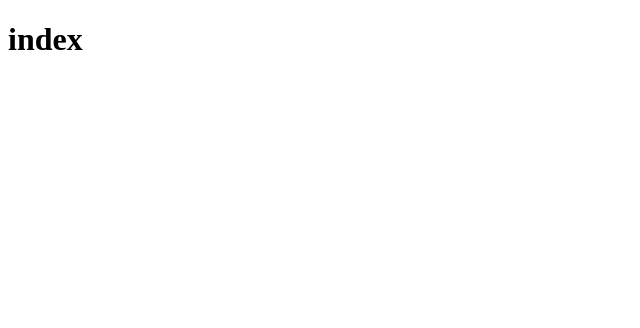
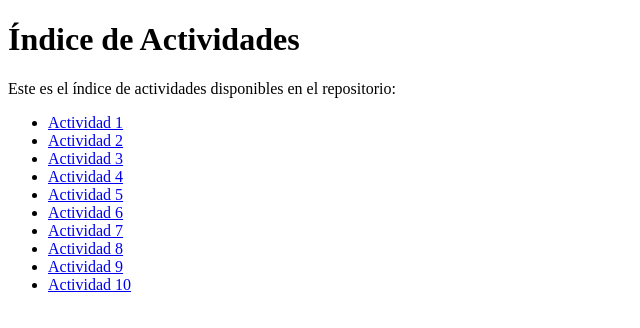
Before and after one commit to jorgeZamZ/PrograWeb1, a plain HTML site: page index.html in a window 1280 px wide. Shown: the whole page, without its empty margins (0-640 px from the left). Drawn offline with Linux system fonts and the light colour scheme.

Commit message:
Update index.html

```diff
--- a/index.html
+++ b/index.html
@@ -1,11 +1,24 @@
 <!DOCTYPE html>
-<html lang="en">
+<html lang="es">
 <head>
     <meta charset="UTF-8">
     <meta name="viewport" content="width=device-width, initial-scale=1.0">
-    <title>Document</title>
+    <title>Índice de Actividades</title>
 </head>
 <body>
-    <h1>index</h1>
+    <h1>Índice de Actividades</h1>
+    <p>Este es el índice de actividades disponibles en el repositorio:</p>
+    <ul>
+        <li><a href="Act1.html">Actividad 1</a></li>
+        <li><a href="Act2.html">Actividad 2</a></li>
+        <li><a href="Act3.html">Actividad 3</a></li>
+        <li><a href="Act4.html">Actividad 4</a></li>
+        <li><a href="Act5.html">Actividad 5</a></li>
+        <li><a href="Act6.html">Actividad 6</a></li>
+        <li><a href="Act7.html">Actividad 7</a></li>
+        <li><a href="Act8.html">Actividad 8</a></li>
+        <li><a href="Act9.html">Actividad 9</a></li>
+        <li><a href="Act10.html">Actividad 10</a></li>
+    </ul>
 </body>
 </html>
```
